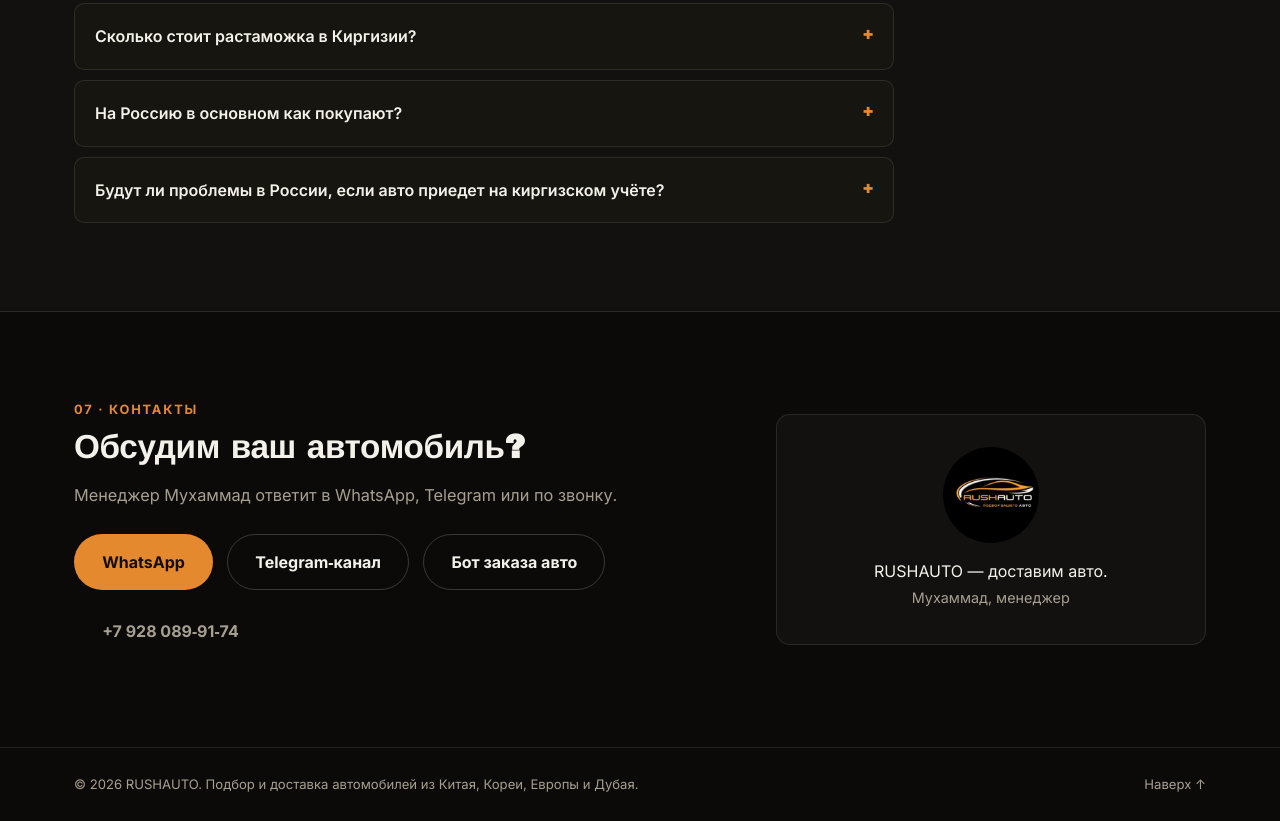
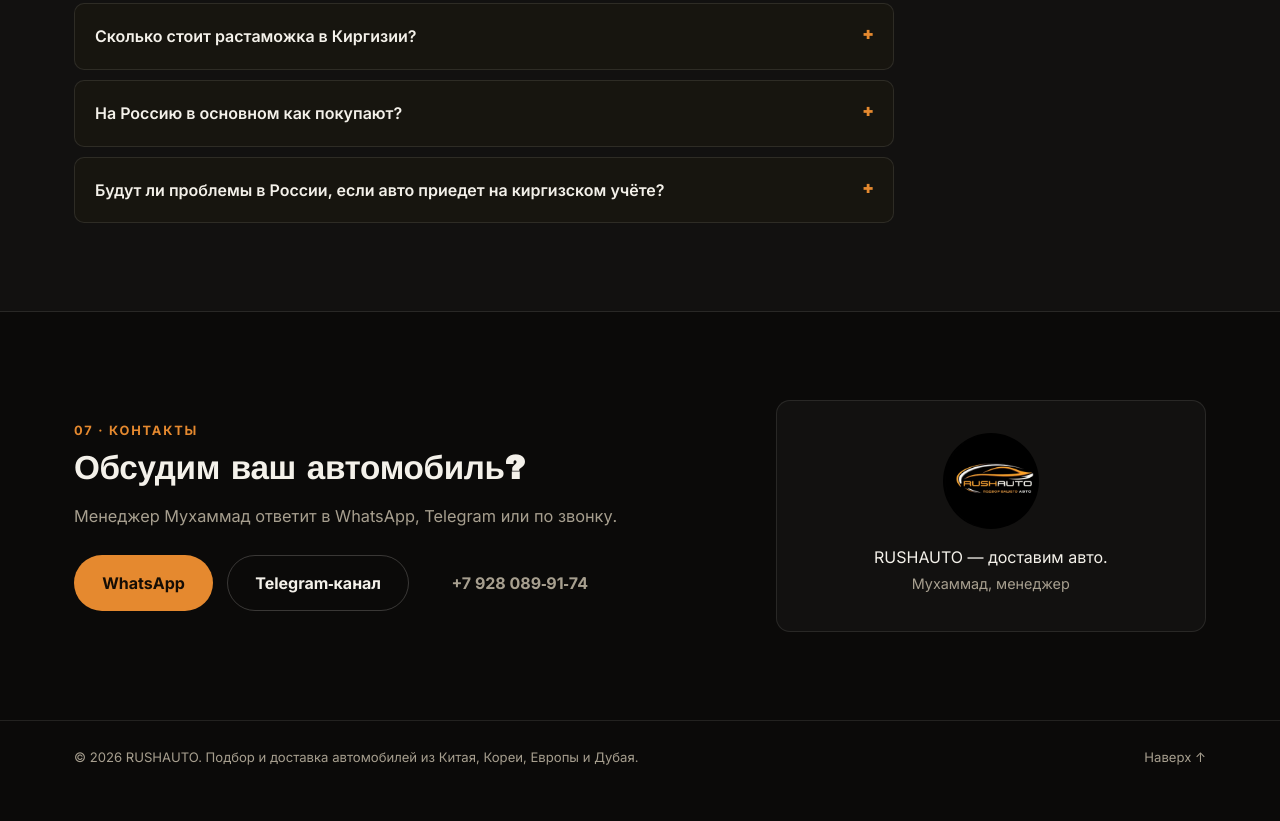
Before and after one commit to abdurahmanovzelimhan627-prog/rushavto, a website: page index.html in a window 1280 px wide. Shown: the part 5587-6408 px from the top of the page. After the commit the page ends 6380 px from the top, so only its background shows below. Drawn offline with Linux system fonts and the light colour scheme.

Commit message:
Убрать кнопку бота заказа из контактов на сайте
Co-Authored-By: Claude Sonnet 5 <noreply@anthropic.com>

```diff
--- a/index.html
+++ b/index.html
@@ -325,7 +325,6 @@
         <div class="contact-buttons">
           <a class="btn btn-solid btn-lg" href="https://wa.me/79280899174?text=%D0%97%D0%B4%D1%80%D0%B0%D0%B2%D1%81%D1%82%D0%B2%D1%83%D0%B9%D1%82%D0%B5%2C%20%D1%85%D0%BE%D1%87%D1%83%20%D0%BF%D0%BE%D0%B4%D0%BE%D0%B1%D1%80%D0%B0%D1%82%D1%8C%20%D0%B0%D0%B2%D1%82%D0%BE%D0%BC%D0%BE%D0%B1%D0%B8%D0%BB%D1%8C" target="_blank" rel="noopener">WhatsApp</a>
           <a class="btn btn-outline btn-lg" href="https://t.me/rushautoru" target="_blank" rel="noopener">Telegram‑канал</a>
-          <a class="btn btn-outline btn-lg" href="https://t.me/zakaz_rushauto_bot" target="_blank" rel="noopener">Бот заказа авто</a>
           <a class="btn btn-ghost btn-lg" href="tel:+79280899174">+7 928 089‑91‑74</a>
         </div>
       </div>
```
